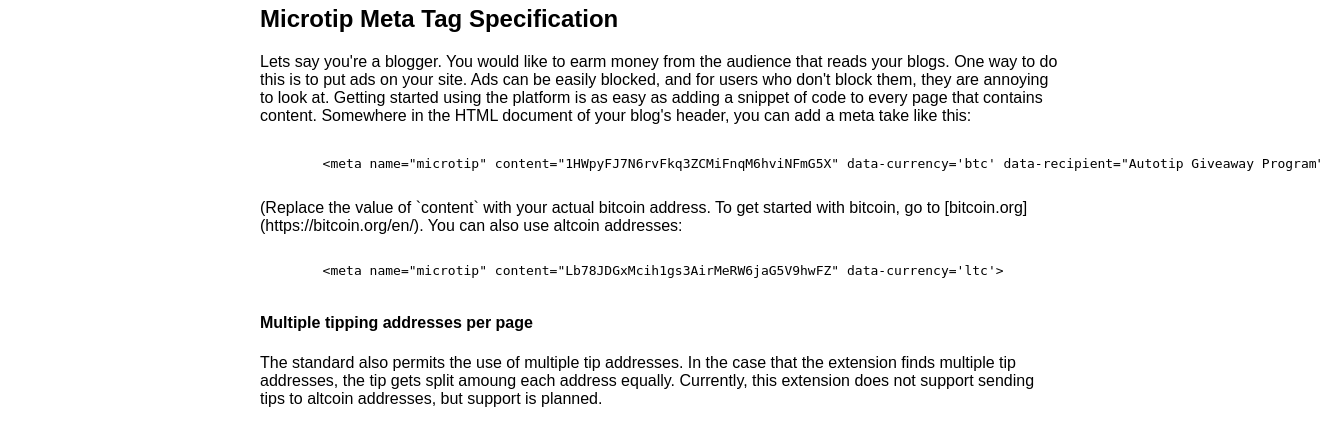
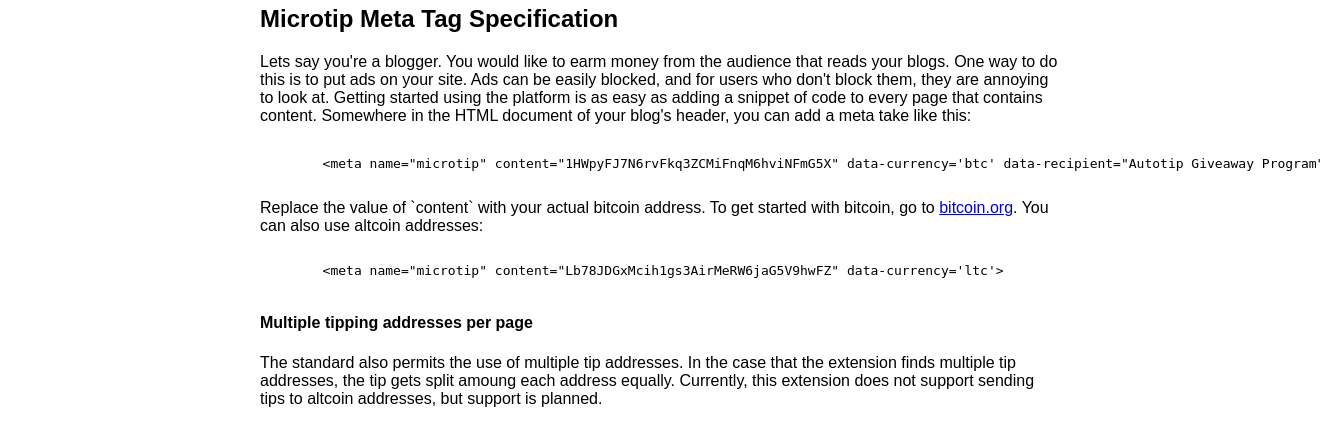
Before and after one commit to Band1to/autotip.io, a Django app: page /docs/microtip-meta-tag in a window 1320 px wide; the page is wider, and only the part inside the window is pictured. Shown: the part 211-638 px from the top of that part. Run offline with Django 3.2, Linux system fonts and the light colour scheme; some libraries are stand-ins or nearby versions.

Commit message:
editing wording

```diff
--- a/autotip_io/autotip_io/templates/meta_tag_docs.html
+++ b/autotip_io/autotip_io/templates/meta_tag_docs.html
@@ -21,7 +21,7 @@
         &lt;meta name="microtip" content="1HWpyFJ7N6rvFkq3ZCMiFnqM6hviNFmG5X" data-currency='btc' data-recipient="Autotip Giveaway Program">
     </pre></code>
 
-    (Replace the value of `content` with your actual bitcoin address. To get started with bitcoin, go to [bitcoin.org](https://bitcoin.org/en/).
+    Replace the value of `content` with your actual bitcoin address. To get started with bitcoin, go to <a href="https://bitcoin.org/en/">bitcoin.org</a>.
 
     You can also use altcoin addresses:
 
```
